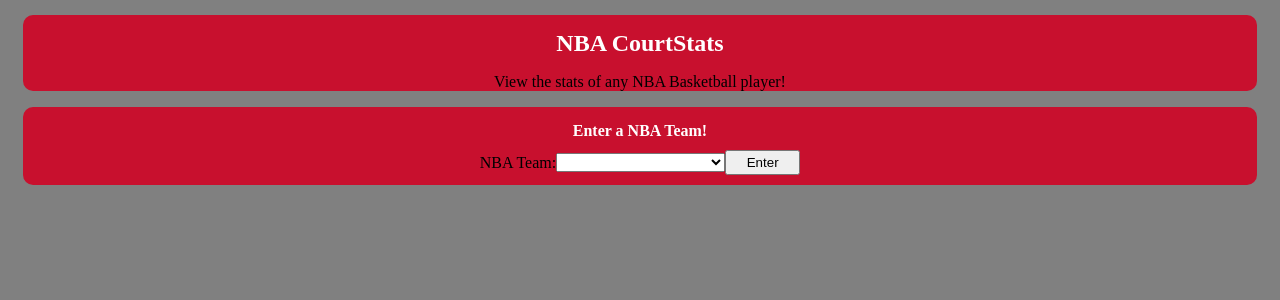
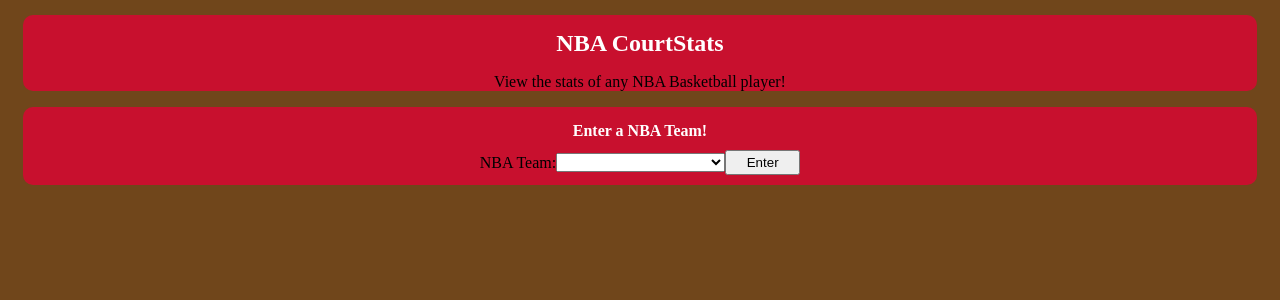
Before and after one commit to Daniel-Frederick/nba-courtstats, an Angular app: page / in a window 1280 px wide. Shown: the top 300 px of the page. Built offline with nearby package versions, Linux system fonts and the light colour scheme.

Commit message:
changed a little styling

```diff
--- a/src/app/features/single-team/single-team.component.scss
+++ b/src/app/features/single-team/single-team.component.scss
@@ -2,8 +2,12 @@
     display: flex;
     justify-content: center;
     align-items: center;
+
+    img {
+        width: 1.5em;
+    }
+
+    h1 {
+        font-size: 50px;
+    }
 }
-
-img {
-    width: 1.5em;
-}
--- a/src/styles.scss
+++ b/src/styles.scss
@@ -4,7 +4,7 @@
 $NBA-blue: #1D428A;
 
 body {
-  background-color: grey;
+  background-color: #70461b;
 }
 
 h1 {
```
